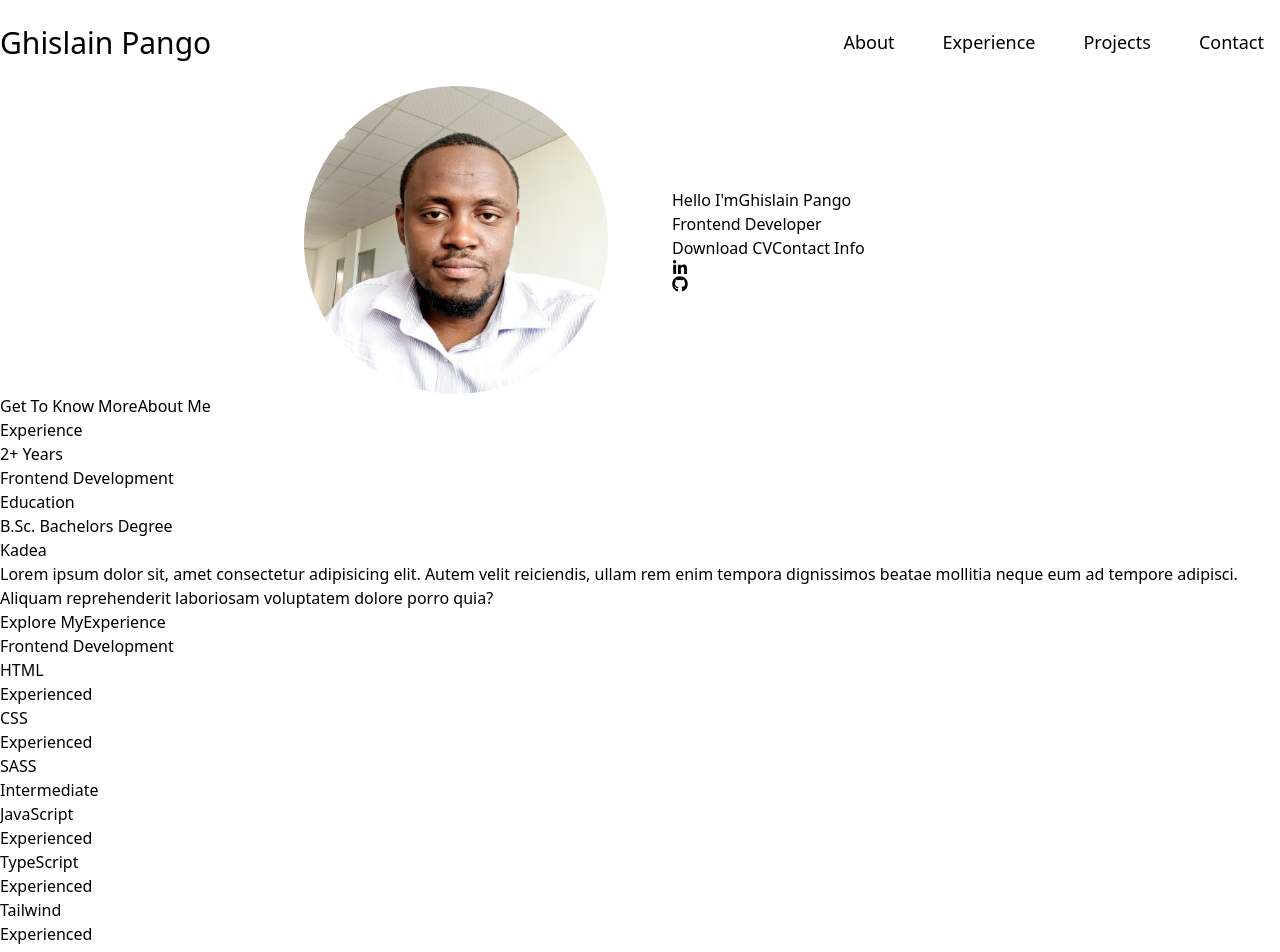
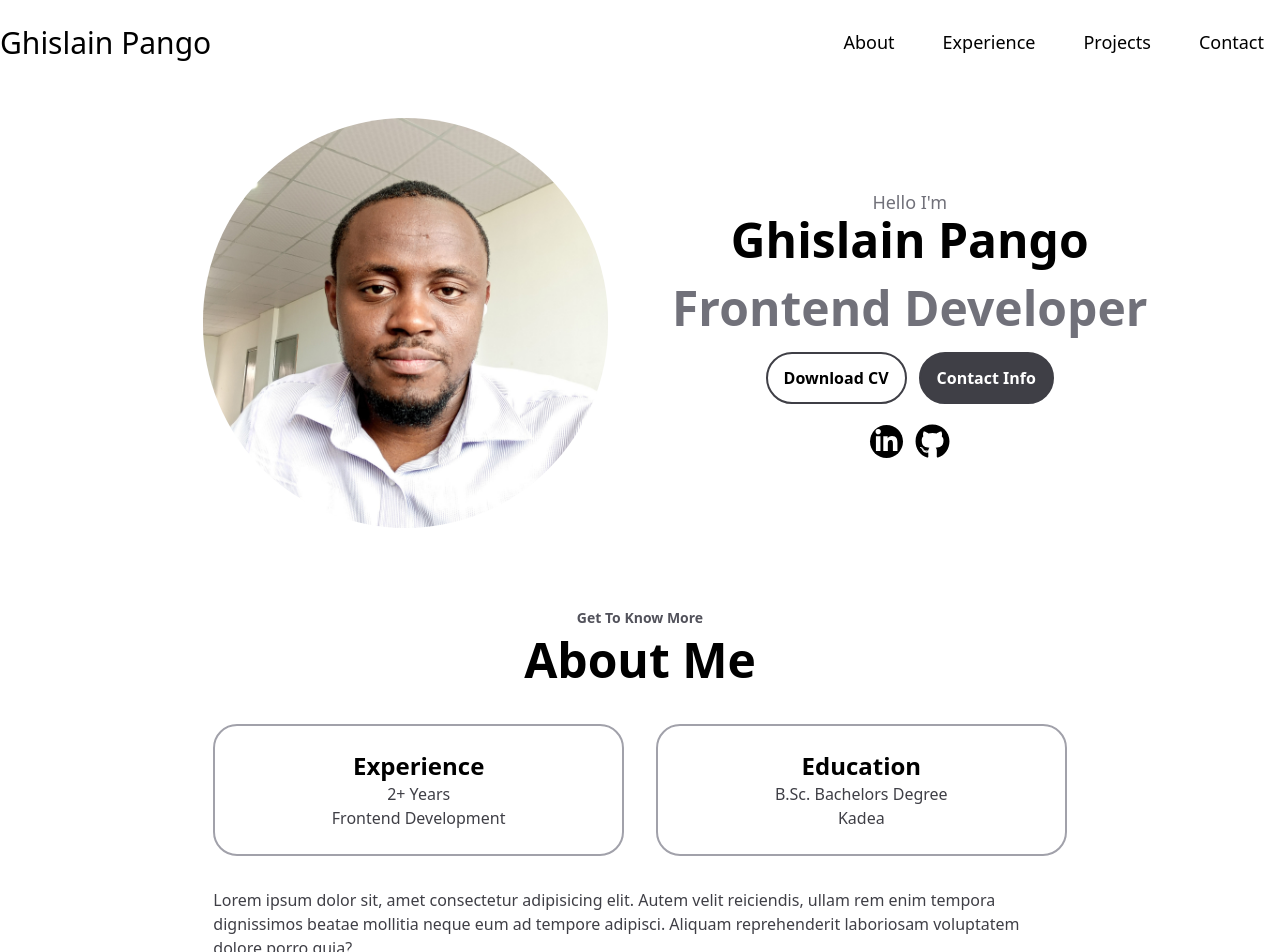
Before and after one commit to pangolongomo/portfolio, a React (Vite) app: page / in a window 1280 px wide. Shown: the top 952 px of the page. Built offline with nearby package versions, Linux system fonts and the light colour scheme.

Commit message:
feat:about section

```diff
--- /dev/null
+++ b/src/components/AboutSection.tsx
@@ -0,0 +1,35 @@
+import ContentGroup from "./ui/ContentGroup";
+import SectionContainer from "./ui/SectionContainer";
+
+function AboutSection() {
+  return (
+    <SectionContainer id="about" title="About Me" subtitle="Get To Know More">
+      <div className="w-2/3 flex flex-col gap-8">
+        <div className="flex items-center justify-center flex-col md:flex-row gap-8">
+          <ContentGroup>
+            <div className="text-center text-zinc-700">
+              <h4 className="font-bold text-2xl text-black">Experience</h4>
+              <p>2+ Years</p>
+              <p>Frontend Development</p>
+            </div>
+          </ContentGroup>
+          <ContentGroup>
+            <div className="text-center text-zinc-700">
+              <h4 className="font-bold text-2xl text-black">Education</h4>
+              <p>B.Sc. Bachelors Degree</p>
+              <p>Kadea</p>
+            </div>
+          </ContentGroup>
+        </div>
+        <p className="text-zinc-700">
+          Lorem ipsum dolor sit, amet consectetur adipisicing elit. Autem velit
+          reiciendis, ullam rem enim tempora dignissimos beatae mollitia neque
+          eum ad tempore adipisci. Aliquam reprehenderit laboriosam voluptatem
+          dolore porro quia?
+        </p>
+      </div>
+    </SectionContainer>
+  );
+}
+
+export default AboutSection;
--- a/src/components/Header.tsx
+++ b/src/components/Header.tsx
@@ -7,7 +7,7 @@ import { navRoutes } from "../sitemap";
 function Header() {
   const [isOpen, setIsOpen] = useState(false);
   return (
-    <header className="flex justify-between items-center py-6">
+    <header className="flex justify-between items-center py-6 px-4 md:px-0">
       <h1 className="text-3xl">Ghislain Pango</h1>
       <div className="relative">
         <div className="md:hidden flex items-center">
@@ -23,6 +23,7 @@ function Header() {
           <ul className="flex md:gap-4 text-lg flex-col md:flex-row">
             {navRoutes.map((navElement) => (
               <Link
+                key={navElement.name}
                 to={navElement.path}
                 className="group md:hover:text-gray-500 px-4 hover:bg-gray-200 md:hover:bg-inherit"
               >
--- a/src/components/Hero.tsx
+++ b/src/components/Hero.tsx
@@ -1,32 +1,50 @@
 import { FaGithub, FaLinkedinIn } from "react-icons/fa6";
+import Button from "./ui/Button";
 
 function Hero() {
   return (
-    <section id="hero" className="flex gap-[4rem] items-center">
-      <div className="flex-1 flex items-center justify-end">
+    <section
+      id="hero"
+      className="flex gap-[4rem] items-center py-8 flex-col md:flex-row"
+    >
+      <div className="flex-1 flex items-center justify-center md:justify-end">
         <img
           src="/assets/img/hero_01.jpg"
           alt=""
-          className="w-1/2 rounded-full"
+          className="w-1/2 md:w-2/3 rounded-full"
         />
       </div>
-      <div className="flex-1">
-        <h3>
-          <span>Hello I'm</span>
-          <span>Ghislain Pango</span>
-        </h3>
-        <p>Frontend Developer</p>
-        <div>
-          <button>Download CV</button>
-          <button>Contact Info</button>
-        </div>
-        <div>
-          <a href="https://www.linkedin.com/in/ghislainpango/" target="_blank">
-            <FaLinkedinIn />
-          </a>
-          <a href="https://github.com/pangolongomo" target="_blank">
-            <FaGithub />
-          </a>
+      <div className="flex-1 flex text-center">
+        <div className="flex flex-col gap-5">
+          <h3 className="flex flex-col">
+            <span className="text-zinc-500 text-md md:text-lg">Hello I'm</span>
+            <span className="font-bold text-4xl md:text-5xl">
+              Ghislain Pango
+            </span>
+          </h3>
+          <p className="text-zinc-500 font-bold text-4xl md:text-5xl">
+            Frontend Developer
+          </p>
+          <div className="flex justify-center items-center gap-3">
+            <Button>Download CV</Button>
+            <Button type="filled">Contact Info</Button>
+          </div>
+          <div className="flex justify-center items-center gap-3">
+            <a
+              href="https://www.linkedin.com/in/ghislainpango/"
+              target="_blank"
+              className="bg-black rounded-full p-1 text-white hover:bg-zinc-800"
+            >
+              <FaLinkedinIn size={25} />
+            </a>
+            <a
+              href="https://github.com/pangolongomo"
+              target="_blank"
+              className="hover:text-zinc-800"
+            >
+              <FaGithub size={35} />
+            </a>
+          </div>
         </div>
       </div>
     </section>
--- /dev/null
+++ b/src/components/ui/Button.tsx
@@ -0,0 +1,22 @@
+import { PropsWithChildren } from "react";
+
+interface ButtonType {
+  type?: "outlined" | "filled";
+}
+
+function Button({
+  type = "outlined",
+  children,
+}: PropsWithChildren<ButtonType>) {
+  return (
+    <button
+      className={`border-2 border-zinc-700 rounded-full px-4 py-3 font-semibold hover:bg-zinc-700 hover:text-white ${
+        type === "filled" && "text-white bg-zinc-700 hover:bg-black"
+      }`}
+    >
+      {children}
+    </button>
+  );
+}
+
+export default Button;
--- /dev/null
+++ b/src/components/ui/ContentGroup.tsx
@@ -0,0 +1,11 @@
+import { PropsWithChildren } from "react";
+
+function ContentGroup({ children }: PropsWithChildren) {
+  return (
+    <div className="rounded-3xl border-zinc-400 border-2 md:px-14 py-6 w-full">
+      {children}
+    </div>
+  );
+}
+
+export default ContentGroup;
--- /dev/null
+++ b/src/components/ui/SectionContainer.tsx
@@ -0,0 +1,25 @@
+import { PropsWithChildren } from "react";
+import SectionTitle from "./SectionTitle";
+interface SectionType {
+  id: string;
+  subtitle: string;
+  title: string;
+}
+function SectionContainer({
+  children,
+  id,
+  subtitle,
+  title,
+}: PropsWithChildren<SectionType>) {
+  return (
+    <section
+      id={id}
+      className="flex flex-col gap-10 items-center justify-center py-12"
+    >
+      <SectionTitle subtitle={subtitle} title={title} />
+      {children}
+    </section>
+  );
+}
+
+export default SectionContainer;
--- /dev/null
+++ b/src/components/ui/SectionTitle.tsx
@@ -0,0 +1,18 @@
+function SectionTitle({
+  subtitle,
+  title,
+}: {
+  subtitle: string;
+  title: string;
+}) {
+  return (
+    <div>
+      <h3 className="text-sm text-center w-full flex flex-col gap-2 justify-center">
+        <span className="text-zinc-600 font-semibold text-md">{subtitle}</span>
+        <span className="text-5xl font-bold ">{title}</span>
+      </h3>
+    </div>
+  );
+}
+
+export default SectionTitle;
--- a/src/pages/Home.tsx
+++ b/src/pages/Home.tsx
@@ -3,6 +3,7 @@ import { IoMailOpenOutline } from "react-icons/io5";
 import { Link } from "react-router-dom";
 import Header from "../components/Header";
 import Hero from "../components/Hero";
+import AboutSection from "../components/AboutSection";
 
 function Home() {
   return (
@@ -11,30 +12,7 @@ function Home() {
         <Header />
         <main>
           <Hero />
-          <section id="about">
-            <h3>
-              <span>Get To Know More</span>
-              <span>About Me</span>
-            </h3>
-            <div>
-              <div>
-                <h4>Experience</h4>
-                <p>2+ Years</p>
-                <p>Frontend Development</p>
-              </div>
-              <div>
-                <h4>Education</h4>
-                <p>B.Sc. Bachelors Degree</p>
-                <p>Kadea</p>
-              </div>
-              <p>
-                Lorem ipsum dolor sit, amet consectetur adipisicing elit. Autem
-                velit reiciendis, ullam rem enim tempora dignissimos beatae
-                mollitia neque eum ad tempore adipisci. Aliquam reprehenderit
-                laboriosam voluptatem dolore porro quia?
-              </p>
-            </div>
-          </section>
+          <AboutSection />
           <section id="experience">
             <h3>
               <span>Explore My</span>
```
